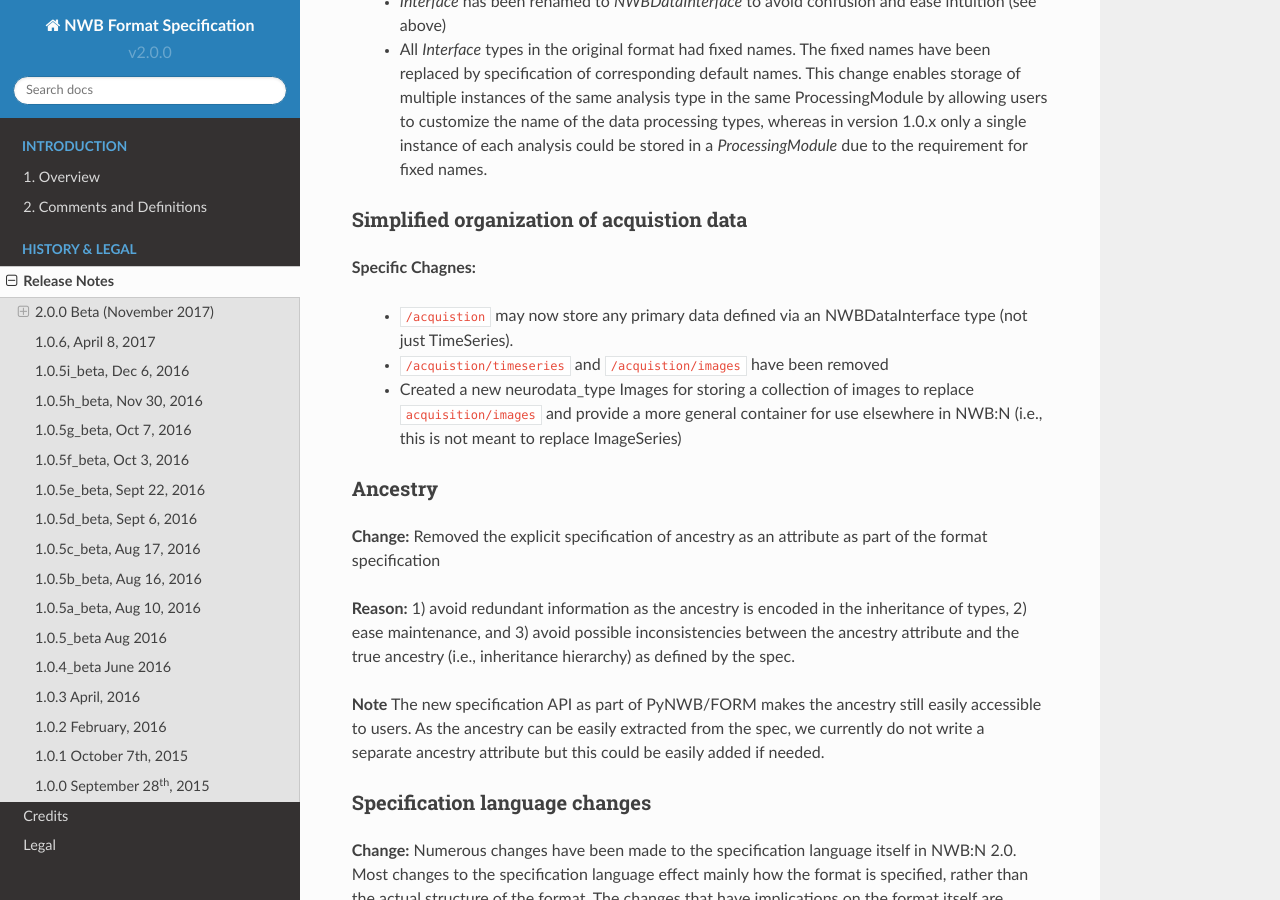
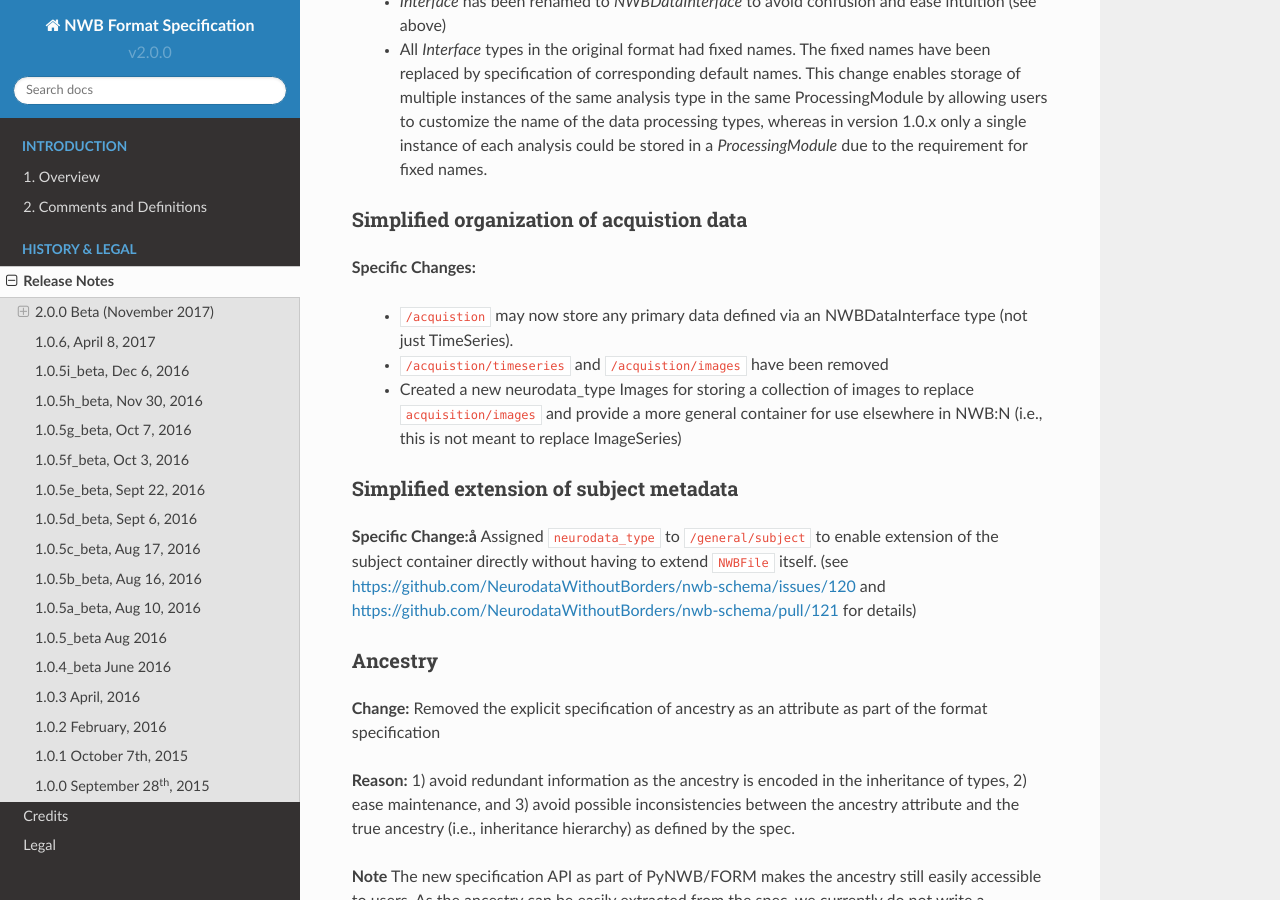
Before and after one commit to NeurodataWithoutBorders/nwb-schema, a Sphinx documentation site: the page built from docs/format/source/format_release_notes.rst, in a window 1280 px wide and 900 px high, scrolled down 5592 px. Built offline with Sphinx 7.4.7 and the Read the Docs theme 2.0.0, drawn with Linux system fonts in a browser that asks for light colours.

Commit message:
Add changes to /general/subject to the release notes. Fix #122

```diff
--- a/docs/format/source/format_release_notes.rst
+++ b/docs/format/source/format_release_notes.rst
@@ -224,7 +224,7 @@ Improved organization of processed data
 Simplified organization of acquistion data
 ^^^^^^^^^^^^^^^^^^^^^^^^^^^^^^^^^^^^^^^^^^
 
-**Specific Chagnes:**
+**Specific Changes:**
 
     * ``/acquistion`` may now store any primary data defined via an :ref:`NWBDataInterface <sec-NWBDataInterface>` type
       (not just TimeSeries).
@@ -232,6 +232,13 @@ Simplified organization of acquistion data
     * Created a new neurodata_type :ref:`Images <sec-Images>` for storing a collection of images to replace
       ``acquisition/images`` and provide a more general container for use elsewhere in NWB:N (i.e., this is not
       meant to replace :ref:`ImageSeries <sec-ImageSeries>`)
+
+Simplified extension of subject metadata
+^^^^^^^^^^^^^^^^^^^^^^^^^^^^^^^^^^^^^^^^
+
+**Specific Change:å** Assigned ``neurodata_type`` to ``/general/subject`` to enable extension of the subject container
+directly without having to extend ``NWBFile`` itself. (see https://github.com/NeurodataWithoutBorders/nwb-schema/issues/120
+and https://github.com/NeurodataWithoutBorders/nwb-schema/pull/121 for details)
 
 
 Ancestry
```
